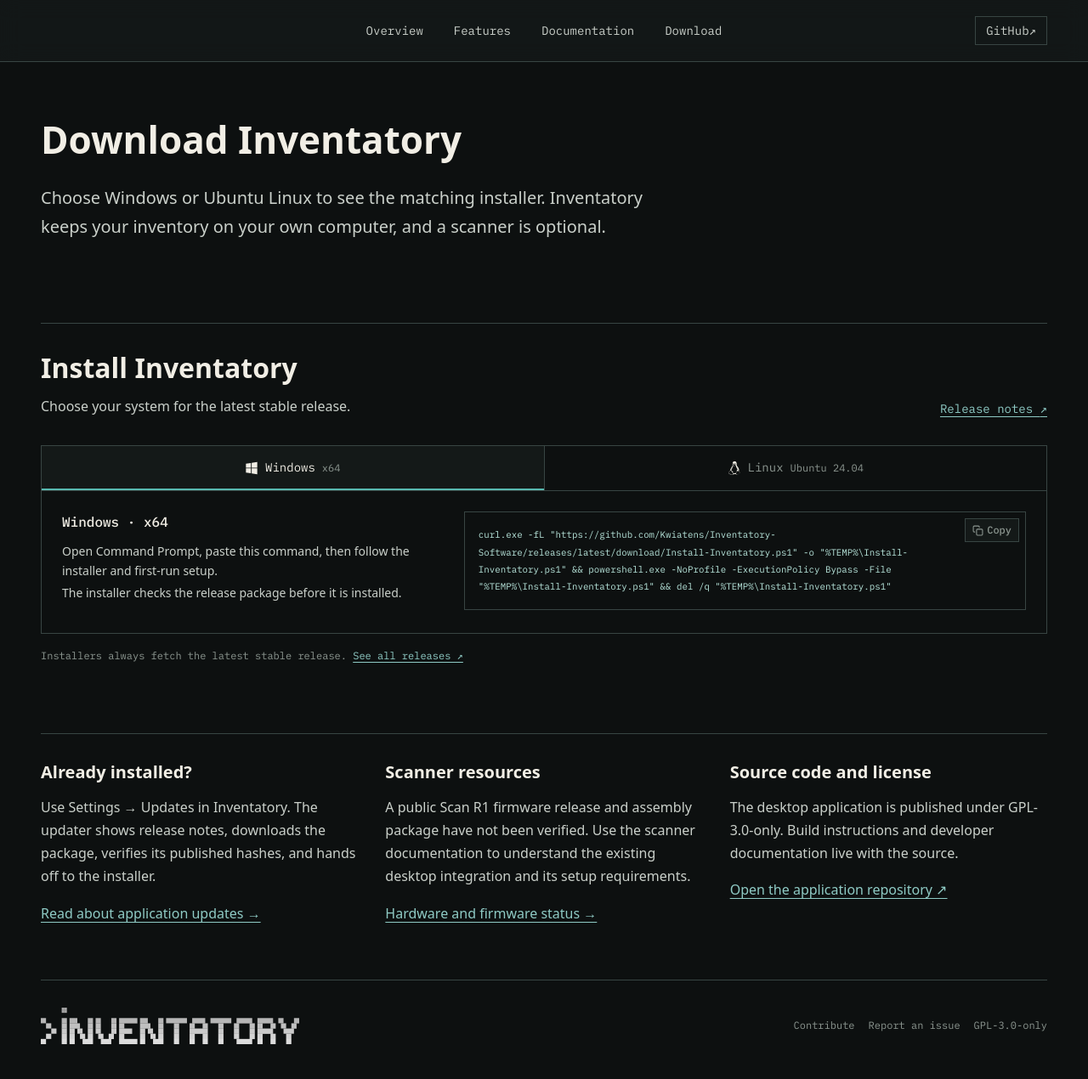
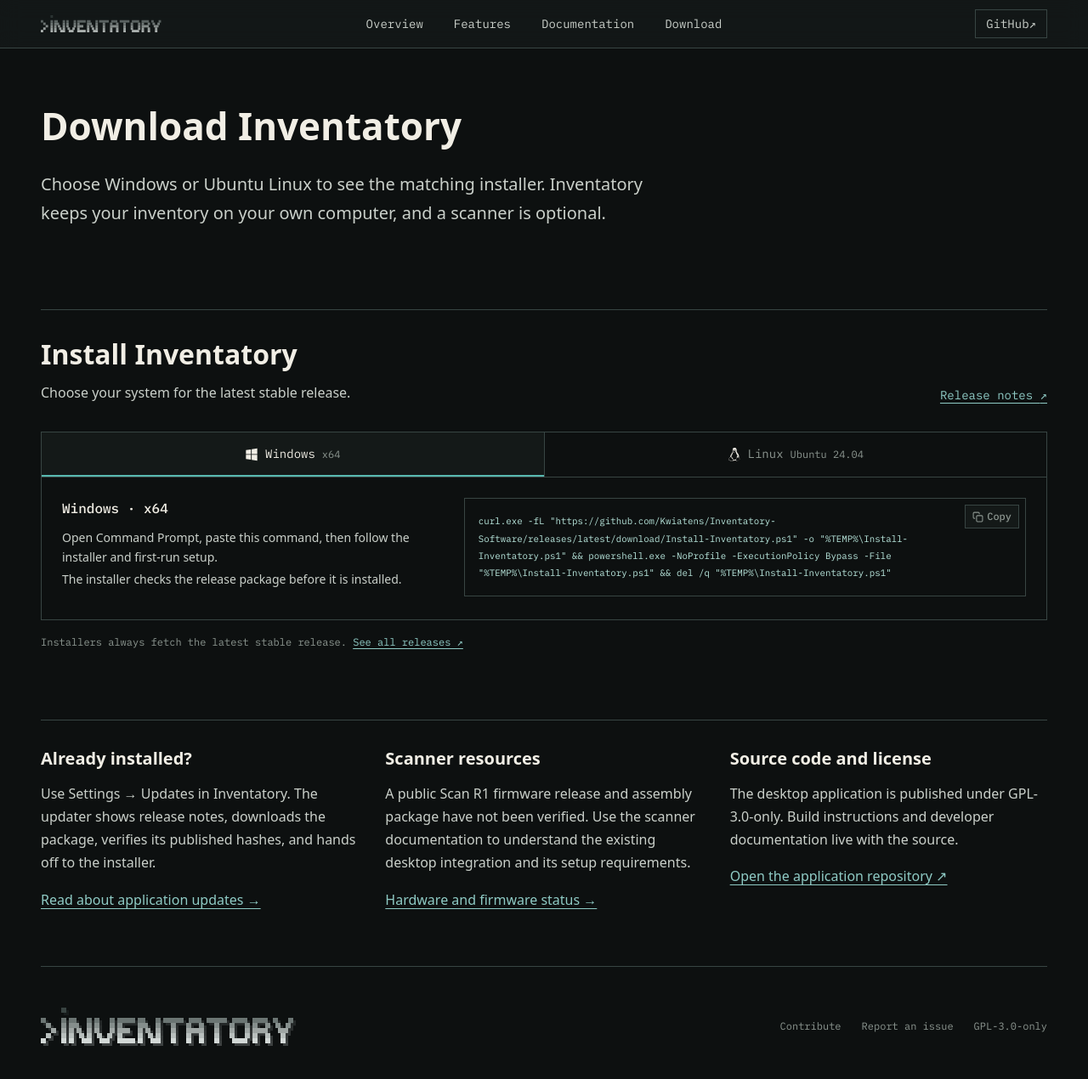
Before and after one commit to Kwiatens/Inventatory-Site, an Astro site: page /Inventatory-Site/download in a window 1280 px wide. Shown: the whole page at 85% size. Built offline with nearby package versions, Linux system fonts and the light colour scheme; Astro itself is replaced by a stand-in of ours.

Commit message:
feat(site): slim header with ascii logo, remove hero animation, and add 3d footer
- Make the top navigation bar more slim and add a grayed-out ASCII text-logo on the left
- Remove boot and entrance rise animations from the hero so text and mark display immediately
- Add 3D drop shadow effect to the footer ASCII mark with a darker graphite-to-silver gradient
- Adjust footer wordmark sizing and alignment for better visual balance
- Update copy in home.json

```diff
--- a/src/components/DocsHeader.astro
+++ b/src/components/DocsHeader.astro
@@ -2,8 +2,12 @@
 import Search from '@astrojs/starlight/components/Search.astro';
 import { nav } from '../data/site';
 import { url, isCurrent } from '../lib/url';
+import Lockup from './Lockup.astro';
 ---
 <div class="docs-header">
+  <a class="docs-brand" href={url('/')} aria-label="Inventatory home">
+    <Lockup theme="gray" shadow={false} />
+  </a>
   <nav class="docs-primary" aria-label="Primary navigation">{nav.map(item => <a href={url(item.href)} aria-current={isCurrent(Astro.url.pathname, item.href) ? 'page' : undefined}>{item.label}</a>)}</nav>
   <Search />
 </div>
--- a/src/components/Lockup.astro
+++ b/src/components/Lockup.astro
@@ -3,19 +3,21 @@
  * The ›iNVENTATORY lockup: the desktop ANSI wordmark whose "I" is the Inventatory mark
  * (prompt + i with a four-slot dot). Rendered as shapes so it looks the same on every system.
  */
-import { lockup, shadowOffset } from '../lib/lockup';
+import { getLockup, shadowOffset, type LockupTheme } from '../lib/lockup';
 
 interface Props {
   /** Half-block drop shadow behind the blocks. */
   shadow?: boolean;
   /** Boot animation: prompt → i → the rest of the word builds out. */
   animate?: boolean;
+  theme?: LockupTheme;
   label?: string;
   class?: string;
 }
-const { shadow = true, animate = false, label = 'Inventatory', class: className } = Astro.props;
-const width = lockup.width + (shadow ? shadowOffset.x : 0);
-const height = lockup.height + (shadow ? shadowOffset.y : 0);
+const { shadow = true, animate = false, theme = 'teal', label = 'Inventatory', class: className } = Astro.props;
+const data = getLockup(theme);
+const width = data.width + (shadow ? shadowOffset.x : 0);
+const height = data.height + (shadow ? shadowOffset.y : 0);
 const parts = ['prompt', 'stem', 'dot', 'word'] as const;
 // Boot timing in seconds: prompt pixels, stem rows bottom-up, dot slots, then the word.
 const delay = (part: (typeof parts)[number], order: number) =>
@@ -33,8 +35,8 @@
 >
   {parts.map(part => (
     <g class={`lockup-${part}`}>
-      {lockup.rects.filter(rect => rect.part === part).map(rect => (
-        <g class="lockup-cell" style={part === 'word' ? undefined : { '--delay': delay(part, rect.order) + 's' }}>
+      {data.rects.filter(rect => rect.part === part).map(rect => (
+        <g class="lockup-cell" style={!animate || part === 'word' ? undefined : { '--delay': delay(part, rect.order) + 's' }}>
           {shadow && <rect x={rect.x + shadowOffset.x} y={rect.y + shadowOffset.y} width={rect.width} height={rect.height} fill={rect.shadow} />}
           <rect class={part === 'dot' ? 'slot' : undefined} x={rect.x} y={rect.y} width={rect.width} height={rect.height} fill={rect.fill} />
         </g>
--- a/src/components/SiteFooter.astro
+++ b/src/components/SiteFooter.astro
@@ -5,7 +5,7 @@
 ---
 <footer class="wrap site-footer">
   <div class="footer-signature">
-    <div class="footer-wordmark"><Lockup shadow={false} /></div>
+    <div class="footer-wordmark"><Lockup theme="gray" shadow /></div>
   </div>
   <nav aria-label="Footer links">
     <a href={url('/docs/resources/')}>Contribute</a>
@@ -16,24 +16,23 @@
 <style>
   .site-footer {
     position: relative;
-    display: grid;
-    grid-template-columns: minmax(0, 1fr) auto;
+    display: flex;
+    justify-content: space-between;
     align-items: center;
-    gap: var(--space-6);
-    padding-block: var(--space-8);
+    gap: var(--space-8);
+    padding-block: var(--space-12);
     border-top: var(--border) solid var(--divider);
     font: var(--text-xs)/1.7 var(--font-mono);
   }
-  .footer-wordmark { width: min(100%, 19rem); opacity: .85; filter: grayscale(1); animation: footer-mark-in 480ms ease-out both; }
-  nav { display: flex; flex-wrap: wrap; justify-content: flex-end; gap: var(--space-4); }
+  .footer-wordmark {
+    width: min(100%, clamp(20rem, 32vw, 26rem));
+    display: block;
+  }
+  nav { display: flex; flex-wrap: wrap; justify-content: flex-end; gap: var(--space-6); }
   nav a { color: var(--muted); text-decoration: none; transition: color 180ms ease; }
   nav a:hover { color: var(--focus); }
-  @keyframes footer-mark-in {
-    from { opacity: 0; transform: translateY(.35rem); }
-    to { opacity: 1; transform: translateY(0); }
-  }
   @media (max-width: 48rem) {
-    .site-footer { grid-template-columns: 1fr; align-items: start; }
-    nav { justify-content: flex-start; }
+    .site-footer { flex-direction: column; align-items: flex-start; gap: var(--space-6); padding-block: var(--space-8); }
+    nav { justify-content: flex-start; gap: var(--space-4); }
   }
 </style>
--- a/src/components/SiteHeader.astro
+++ b/src/components/SiteHeader.astro
@@ -2,12 +2,16 @@
 /** Shared primary navigation; it stays visible on narrow screens without JavaScript. */
 import { nav } from '../data/site';
 import { url, isCurrent } from '../lib/url';
+import Lockup from './Lockup.astro';
+
 const pages = nav.filter(item => !item.href.startsWith('https:'));
 const external = nav.filter(item => item.href.startsWith('https:'));
 ---
 <header class="site-header">
   <div class="wrap header-inner">
-    <span class="header-balance" aria-hidden="true"></span>
+    <a class="header-brand" href={url('/')} aria-label="Inventatory home">
+      <Lockup theme="gray" shadow={false} />
+    </a>
     <nav aria-label="Primary navigation">
       {pages.map(item => <a href={url(item.href)} aria-current={isCurrent(Astro.url.pathname, item.href) ? 'page' : undefined}>{item.label}</a>)}
     </nav>
@@ -25,6 +29,16 @@
     backdrop-filter: blur(12px);
   }
   .header-inner { min-height: var(--header-height); display: grid; grid-template-columns: 1fr auto 1fr; align-items: center; gap: var(--space-6); }
+  .header-brand {
+    justify-self: start;
+    display: inline-flex;
+    align-items: center;
+    text-decoration: none;
+    opacity: .80;
+    transition: opacity .15s ease;
+  }
+  .header-brand:hover { opacity: 1; }
+  .header-brand :global(.lockup) { height: 1.25rem; width: auto; }
   nav { display: flex; gap: var(--space-1); }
   nav a {
     position: relative; padding: var(--space-2) var(--space-4);
@@ -46,14 +60,14 @@
   }
   .external:hover { border-color: var(--accent); color: var(--focus); }
   @media (max-width: 56rem) {
-    .header-inner { grid-template-columns: 1fr auto; }
-    .header-balance { display: none; }
-    nav { margin-left: calc(-1 * var(--space-4)); }
+    .header-inner { grid-template-columns: auto 1fr auto; gap: var(--space-4); }
+    nav { justify-content: center; margin-left: 0; }
   }
-  @media (max-width: 40rem) {
+  @media (max-width: 44rem) {
     .site-header { position: static; }
-    .header-inner { gap: var(--space-2); padding-block: var(--space-2); }
-    nav { flex-wrap: wrap; gap: 0; margin-left: calc(-1 * var(--space-2)); }
+    .header-inner { display: flex; flex-wrap: wrap; justify-content: space-between; gap: var(--space-2); padding-block: var(--space-2); }
+    .header-brand :global(.lockup) { height: 1.1rem; }
+    nav { width: 100%; order: 3; flex-wrap: wrap; gap: 0; margin-left: calc(-1 * var(--space-2)); }
     nav a { padding: var(--space-2); font-size: var(--text-xs); }
     nav a[aria-current]::after { left: var(--space-2); right: var(--space-2); }
     .external { min-height: 2rem; font-size: var(--text-xs); }
--- a/src/content/pages/home.json
+++ b/src/content/pages/home.json
@@ -35,7 +35,7 @@
       {
         "id": "store",
         "title": "Know precisely where your parts are",
-        "text": "Inventatory features simple 3D-Printable racks. The system automatically assigns the precise slot each part is stored in, so later it can give the precise location of each part, not just generic 'Drawer 12'.",
+        "text": "Inventatory features simple 3D-Printable racks. The system automatically assigns a specific slot in a rack to each part, so later it can give the precise location of each part, not just generic 'Drawer 12'.",
         "mediaCaption": "Racks workspace",
         "href": "/docs/desktop/racks/",
         "media": null
--- a/src/lib/lockup.ts
+++ b/src/lib/lockup.ts
@@ -15,13 +15,33 @@
 const PROMPT: ReadonlyArray<[number, number]> = [[0, 0], [1, 1], [2, 2], [1, 3], [0, 4]];
 
 type Rgb = [number, number, number];
-const START: Rgb = [0x58, 0xb9, 0xb0]; // Interactive
-const END: Rgb = [0xb9, 0xe7, 0xdd]; // FocusText
-const CANVAS: Rgb = [0x0d, 0x10, 0x10]; // CanvasBg
+
+export type LockupTheme = 'teal' | 'gray';
+
+interface Palette {
+  start: Rgb;
+  end: Rgb;
+  canvas: Rgb;
+  shadowFactor: number;
+}
+
+const PALETTES: Record<LockupTheme, Palette> = {
+  teal: {
+    start: [0x58, 0xb9, 0xb0], // Interactive
+    end: [0xb9, 0xe7, 0xdd],   // FocusText
+    canvas: [0x0d, 0x10, 0x10], // CanvasBg
+    shadowFactor: 0.62,
+  },
+  gray: {
+    start: [0x38, 0x43, 0x41], // Deep graphite slate
+    end: [0xd2, 0xd8, 0xd6],   // Crisp silver focus
+    canvas: [0x0d, 0x10, 0x10], // CanvasBg
+    shadowFactor: 0.76,
+  },
+};
 
 const mix = (a: Rgb, b: Rgb, t: number): Rgb => a.map((v, i) => Math.round(v + (b[i] - v) * t)) as Rgb;
 const hex = (c: Rgb) => '#' + c.map(v => v.toString(16).padStart(2, '0')).join('');
-const rowRgb = (y: number) => mix(START, END, (y - TOP_ROW) / (LETTER_ROWS - 1 - TOP_ROW));
 
 export type LockupPart = 'prompt' | 'stem' | 'dot' | 'word';
 export interface LockupRect {
@@ -36,7 +56,9 @@
   order: number;
 }
 
-function build() {
+function build(theme: LockupTheme = 'teal') {
+  const palette = PALETTES[theme];
+  const rowRgb = (y: number) => mix(palette.start, palette.end, (y - TOP_ROW) / (LETTER_ROWS - 1 - TOP_ROW));
   const cells: Array<{ x: number; y: number; part: LockupPart; order: number }> = [];
   PROMPT.forEach(([px, py], i) => {
     cells.push({ x: px * 2, y: py, part: 'prompt', order: i }, { x: px * 2 + 1, y: py, part: 'prompt', order: i });
@@ -62,7 +84,7 @@
       part: 'dot', order,
       x: dotX + i * CELL_W, y: dotY + j * half,
       width: CELL_W + (i === 0 ? 0.6 : 0), height: half + (j === 0 ? 0.6 : 0),
-      fill: hex(color), shadow: hex(mix(color, CANVAS, 0.62)),
+      fill: hex(color), shadow: hex(mix(color, palette.canvas, palette.shadowFactor)),
     });
   });
 
@@ -84,13 +106,16 @@
       part: cell.part, order: cell.order,
       x: cell.x * CELL_W, y: (cell.y - TOP_ROW) * CELL_H,
       width: run * CELL_W + overlapX, height: CELL_H + overlapY,
-      fill: hex(color), shadow: hex(mix(color, CANVAS, 0.62)),
+      fill: hex(color), shadow: hex(mix(color, palette.canvas, palette.shadowFactor)),
     });
   }
   const columns = Math.max(...cells.map(c => c.x)) + 1;
   return { rects, width: columns * CELL_W, height: (LETTER_ROWS - TOP_ROW) * CELL_H };
 }
 
-export const lockup = build();
+export const lockupTeal = build('teal');
+export const lockupGray = build('gray');
+export const lockup = lockupTeal;
+export const getLockup = (theme: LockupTheme = 'teal') => theme === 'gray' ? lockupGray : lockupTeal;
 /** Offset of the half-block drop shadow: one character right, half a row down. */
 export const shadowOffset = { x: CELL_W, y: CELL_H / 2 };
--- a/src/styles/docs.css
+++ b/src/styles/docs.css
@@ -23,14 +23,17 @@
   --sl-content-width: 47rem;
   --sl-text-h1: var(--text-h1);
   --sl-text-h2: var(--text-h2);
-  --sl-nav-height: 5rem;
+  --sl-nav-height: 3.5rem;
   --sl-shadow-sm: none;
   --sl-shadow-md: none;
   --sl-shadow-lg: none;
 }
 ::selection { background: var(--selection); }
 :focus-visible { outline: var(--focus-width) solid var(--focus); outline-offset: var(--space-1); }
-.docs-header { display: flex; align-items: center; gap: var(--space-8); height: 100%; }
+.docs-header { display: flex; align-items: center; gap: var(--space-6); height: 100%; }
+.docs-brand { display: inline-flex; align-items: center; text-decoration: none; opacity: .80; transition: opacity .15s ease; flex-shrink: 0; }
+.docs-brand:hover { opacity: 1; }
+.docs-brand .lockup { height: 1.25rem; width: auto; }
 .docs-primary { display: flex; flex: 1; flex-wrap: wrap; gap: var(--space-1); }
 .docs-primary a { position: relative; font: var(--text-sm)/1.5 var(--font-mono); color: var(--secondary); text-decoration: none; padding: var(--space-2) var(--space-4); transition: background .15s, color .15s; }
 .docs-primary a:hover { background: var(--hover); color: var(--text); }
--- a/src/styles/tokens.css
+++ b/src/styles/tokens.css
@@ -42,5 +42,5 @@
   --measure: 66ch;
   --border: 1px;
   --focus-width: 2px;
-  --header-height: 4.5rem;
+  --header-height: 3.5rem;
 }
```
Also changed, not shown: src/components/home/Hero.astro (+2 -11 lines).
